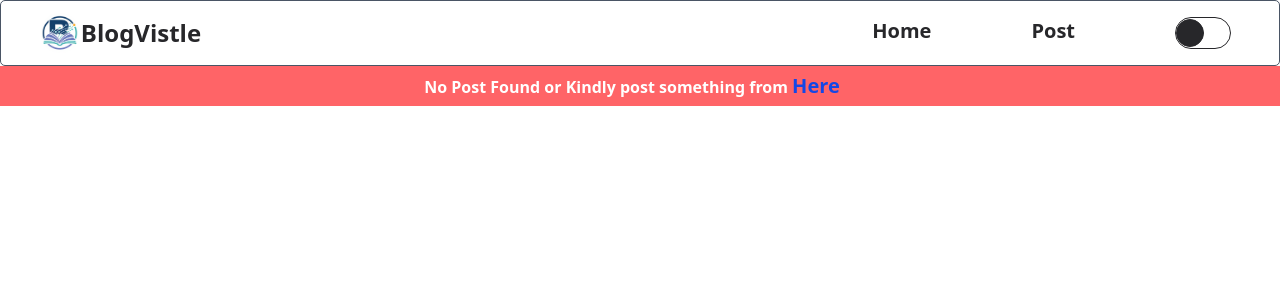
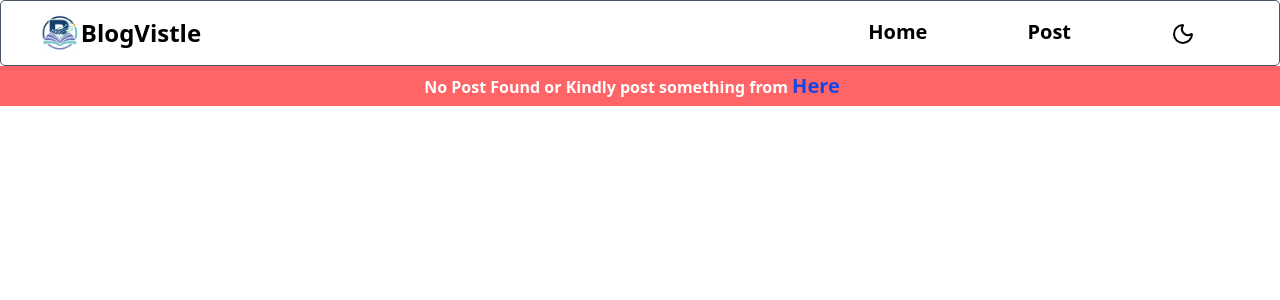
Before and after one commit to codevory/React, a React (Vite) app in the folder Blog-project/: page / in a window 1280 px wide. Shown: the top 300 px of the page. Built offline with nearby package versions, Linux system fonts and the light colour scheme.

Commit message:
replaced long code with resuable glassSwitch button to ease maintainability

```diff
--- a/Blog-project/src/components/Theme/ThemeContext.jsx
+++ b/Blog-project/src/components/Theme/ThemeContext.jsx
@@ -9,19 +9,21 @@ const ThemeProvider = ({children}) => {
 
     //save to body & localstorage
     useEffect(() => {
-        document.body.className = isDark ? "dark" : "light";
-        localStorage.setItem("theme",isDark ? "dark" : "light")
+      const root = document.documentElement
+      root.classList.toggle("dark", isDark)
+      root.classList.toggle("light", !isDark)
+      localStorage.setItem("theme", isDark ? "dark" : "light")
     },[isDark])
 
     //theme toggle function
-    function themeToggle(){
+    function toggleTheme(){
         setisDark(prev => !prev)
     }
 
     //return main function component
   return (
     <div>
-      <themeContext.Provider value={{isDark , themeToggle}}>
+      <themeContext.Provider value={{isDark , toggleTheme}}>
         {children}
       </themeContext.Provider>
     </div>
--- a/Blog-project/src/components/Theme/ThemeSwitch.jsx
+++ b/Blog-project/src/components/Theme/ThemeSwitch.jsx
@@ -1,15 +1,16 @@
+import {Moon , Sun } from 'lucide-react'
+import GlassSwitch from '../Buttons/GlassSwitch'
+import { useTheme } from './ThemeContext'
 
-const ToggleThemeBtn = ({ariaLabel,onChange,checked}) => {
-
+const ThemeSwitch = () => {
+const {isDark, toggleTheme} = useTheme()
   return (
-    <button type="button" aria-label={ariaLabel} onClick={onChange}
-    className={`relative overflow-hidden border w-14 h-8 rounded-full flex items-center px-1 transition-colors duration-300
-    ${checked ? "bg-zinc-800":"bg-white"}`}>
-        <div type="div" className={`absolute left-0  w-7 h-7 cursor-pointer rounded-full transition-transform duration-300 border
-          ${checked ? "translate-x-full bg-yellow-300" : "bg-zinc-800"} active:scale-95`} >
-        </div>
-    </button>
+   <GlassSwitch
+   isOn={isDark}
+   ariaLabel={`Switch to ${isDark ? 'light ' : 'dark '} mode`}
+   content={isDark ? <Sun  /> : <Moon  />}
+   onChange={toggleTheme}  />
   )
 }
 
-export default ToggleThemeBtn
+export default ThemeSwitch
```
